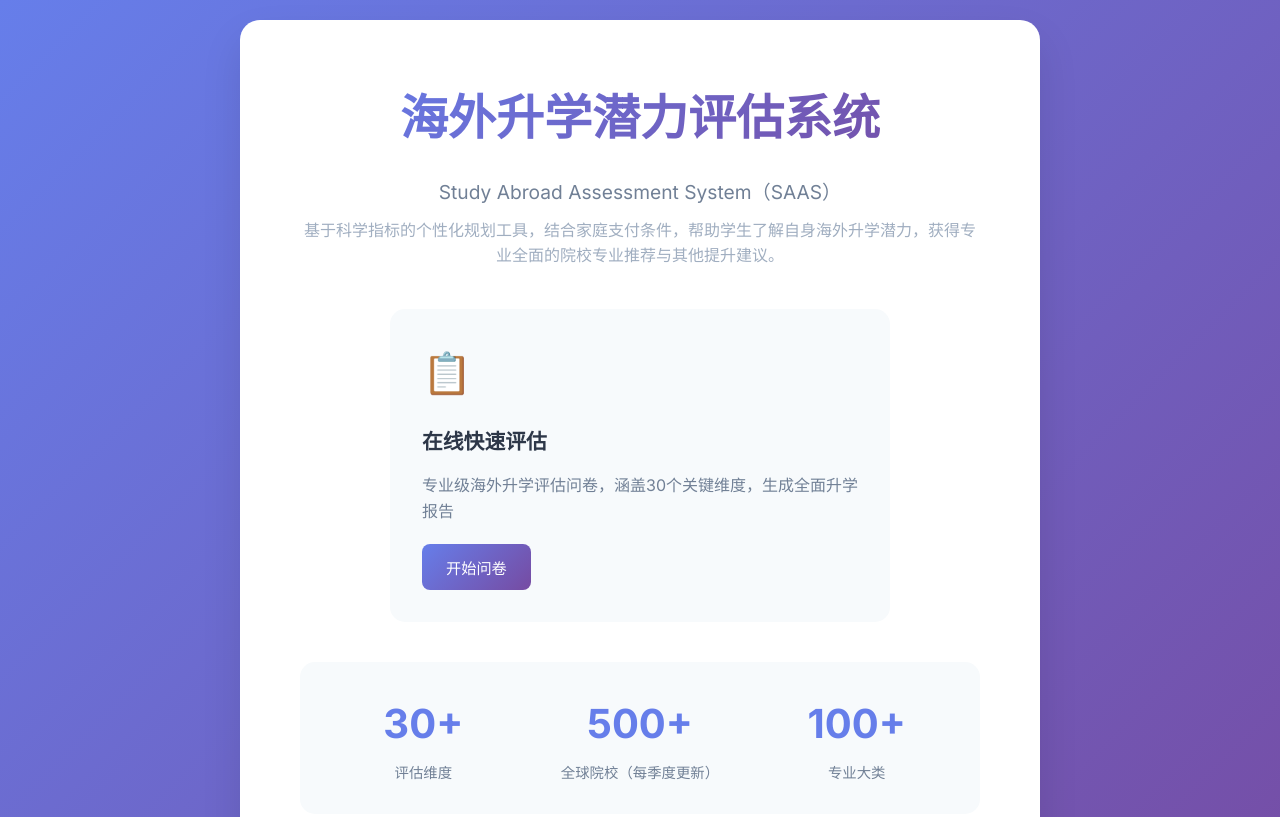
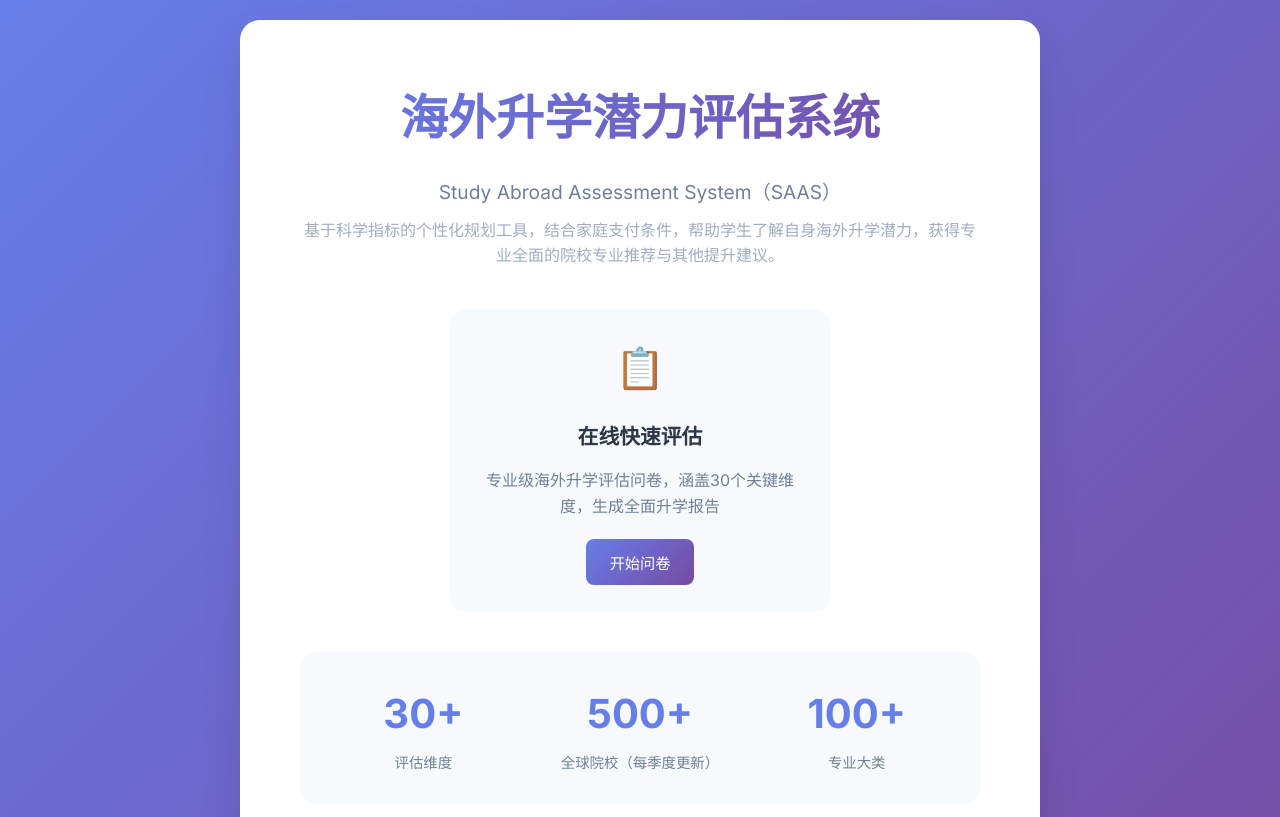
Before and after one commit to eatBread/study-abroad-potential-report, a website: page home.html in a window 1280 px wide. Shown: the top 817 px of the page. Drawn offline with Linux system fonts and the light colour scheme.

Commit message:
优化home.html中feature-card样式
- 将卡片内容改为居中对齐
- 减小卡片最大宽度（500px -> 380px）
- 减小内边距（30px -> 25px）使卡片更紧凑

```diff
--- a/home.html
+++ b/home.html
@@ -72,11 +72,11 @@
         .feature-card {
             background: #f7fafc;
             border-radius: 15px;
-            padding: 30px;
-            text-align: left;
+            padding: 25px;
+            text-align: center;
             transition: all 0.3s ease;
             border: 2px solid transparent;
-            max-width: 500px;
+            max-width: 380px;
             width: 100%;
         }
 
@@ -88,7 +88,7 @@
 
         .feature-icon {
             font-size: 2.5rem;
-            margin-bottom: 20px;
+            margin: 0 auto 20px auto;
             display: block;
         }
 
@@ -109,6 +109,7 @@
             display: flex;
             gap: 15px;
             flex-wrap: wrap;
+            justify-content: center;
         }
 
         .btn-homepage {
```
